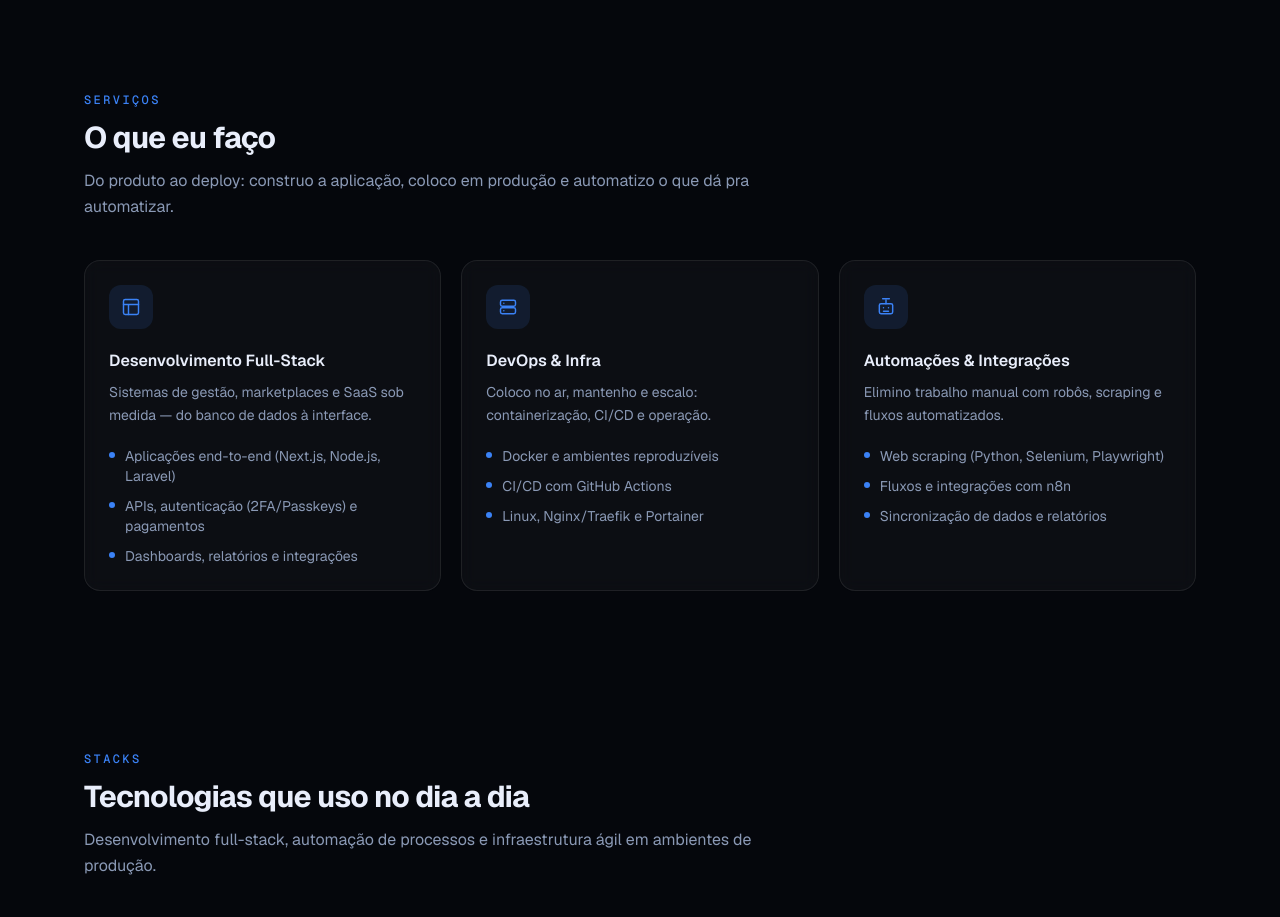
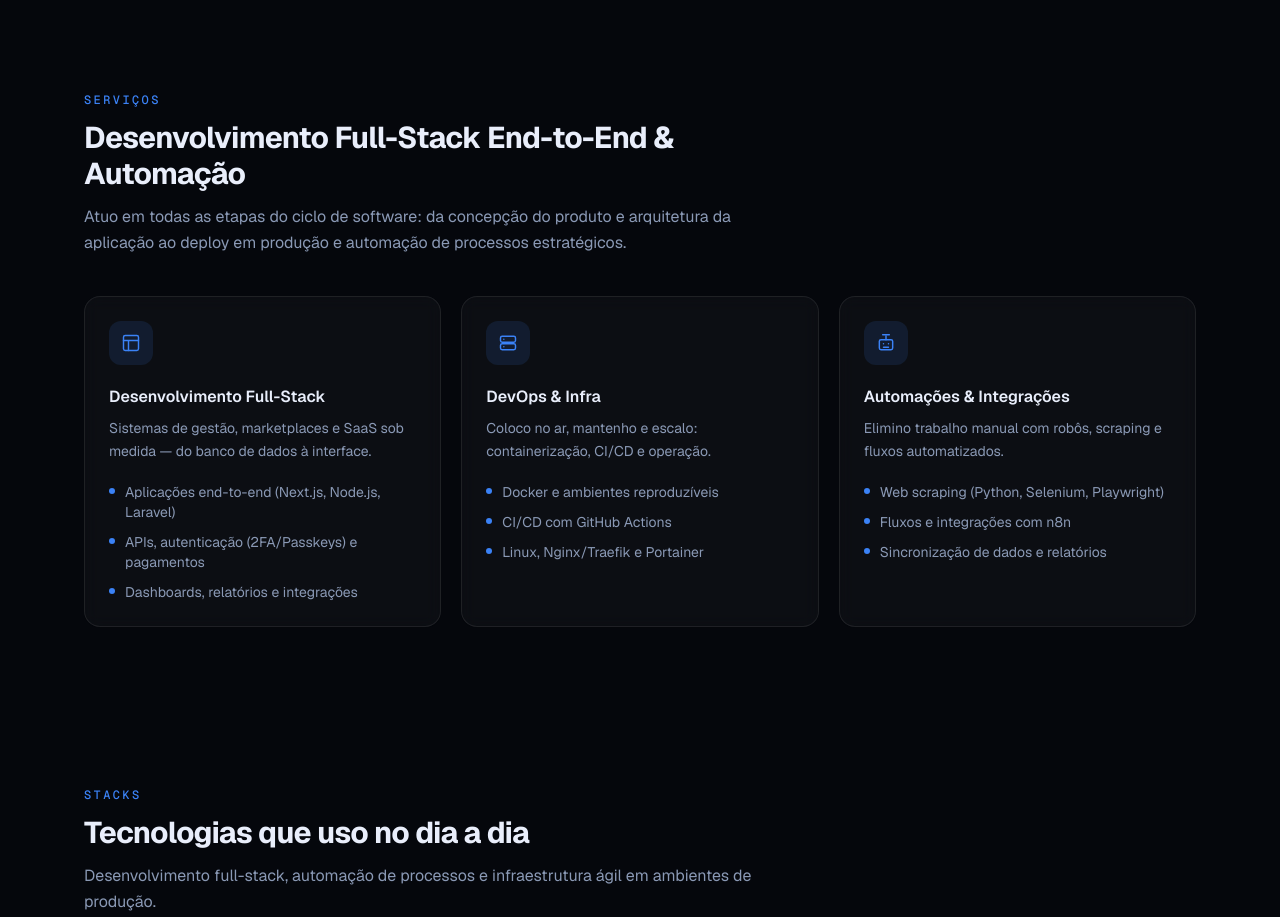
Before and after one commit to LucasCastro100/portfolio-lucas, a Next.js app: page / in a window 1280 px wide. Shown: the part 940-1857 px from the top of the page. Built offline with nearby package versions, Linux system fonts and the light colour scheme.

Commit message:
chore(conteudo): novo cabecalho da secao Servicos (full-stack end-to-end)

```diff
--- a/src/components/services.tsx
+++ b/src/components/services.tsx
@@ -49,8 +49,8 @@ export function Services() {
     <Section id="servicos">
       <SectionHeading
         eyebrow="Serviços"
-        title="O que eu faço"
-        description="Do produto ao deploy: construo a aplicação, coloco em produção e automatizo o que dá pra automatizar."
+        title="Desenvolvimento Full-Stack End-to-End & Automação"
+        description="Atuo em todas as etapas do ciclo de software: da concepção do produto e arquitetura da aplicação ao deploy em produção e automação de processos estratégicos."
       />
 
       <div className="grid gap-5 md:grid-cols-3">
```
